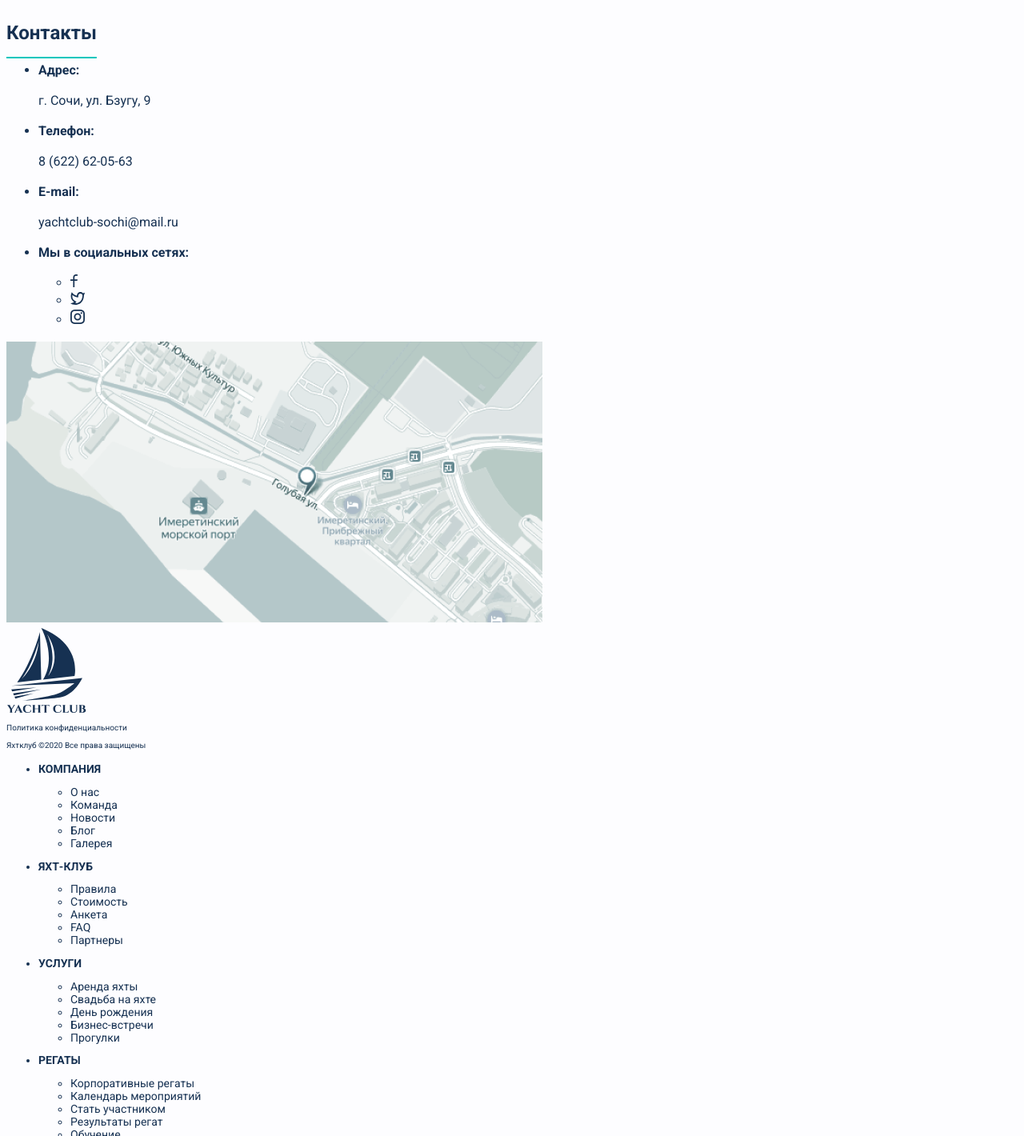
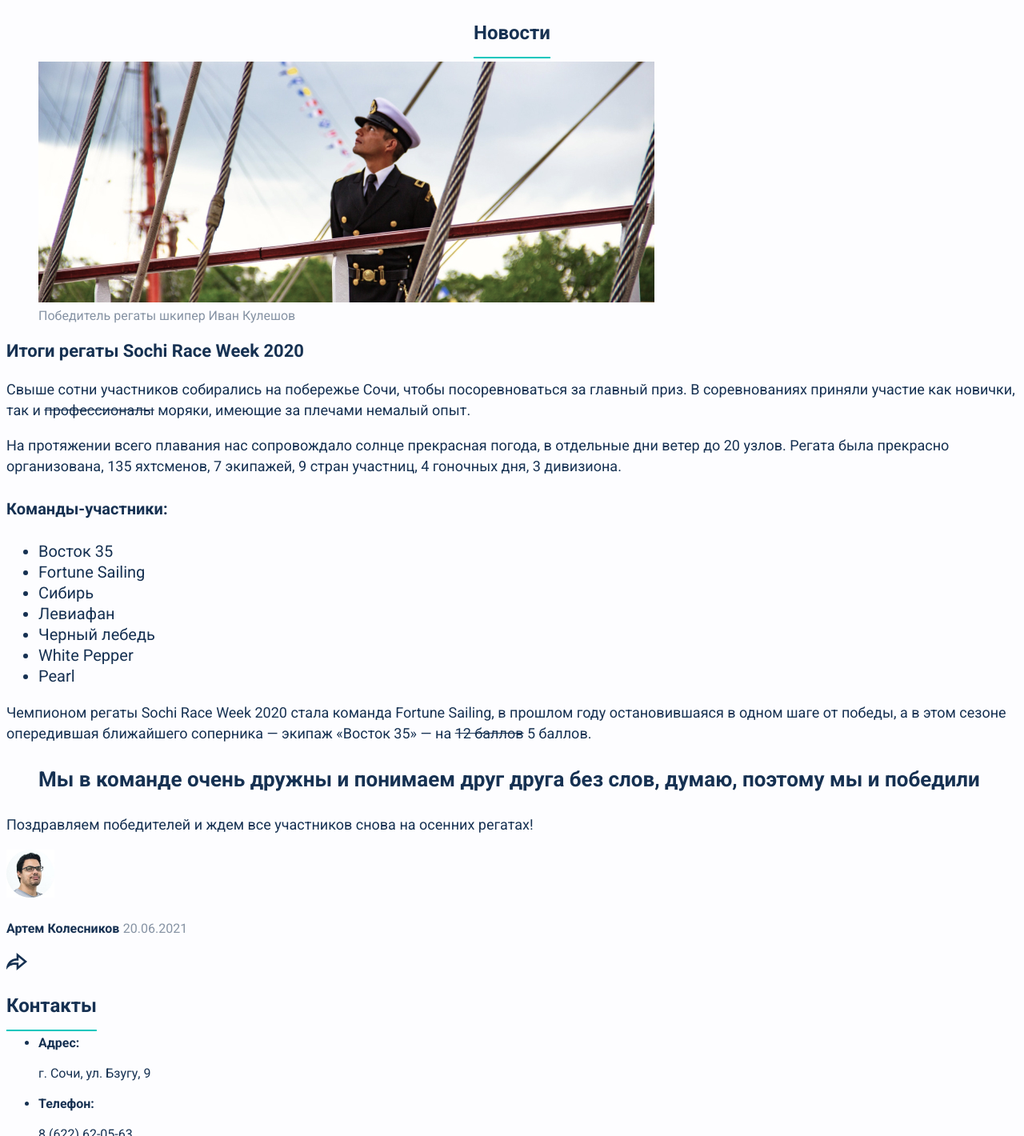
Before and after one commit to skinsprogram/htmlacademy-solutions, a plain HTML site: page sail-club/index.html in a window 1280 px wide. Shown: the part 1754-3174 px from the top of the page at 80% size. Drawn offline with Linux system fonts and the light colour scheme.

Commit message:
updated the files
added a news block

```diff
--- a/sail-club/css/style.css
+++ b/sail-club/css/style.css
@@ -36,6 +36,67 @@ body {
     font-size: 14px;
     line-height: 18px;
     text-transform: uppercase;
+}
+
+.news h2 {
+    font-size: 24px;
+    line-height: 34px;
+    text-align: center;
+    text-decoration: underline;
+    text-decoration-color: #00C6BD;
+    text-decoration-thickness: 2px;
+    text-underline-offset: 15px;
+    text-underline-position: under;
+}
+
+.post-img figcaption {
+    font-size: 16px;
+    line-height: 19px;
+    color: #8693A4;
+}
+
+.post h3 {
+    font-size: 22px;
+    line-height: 26px;
+}
+
+.post p {
+    font-size: 18px;
+    line-height: 26px;
+}
+
+.post h4 {
+    font-size: 20px;
+    line-height: 26px;
+}
+
+.post ul {
+    font-size: 20px;
+    line-height: 26px;
+}
+
+.post ins {
+    text-decoration: none;
+}
+
+.post blockquote {
+    font-size: 26px;
+    line-height: 36px;
+    font-weight: bold;
+}
+
+.post-meta a {
+    color: #163152;
+    font-size: 16px;
+    line-height: 19px;
+    text-decoration: none;
+    font-weight: bold;
+}
+
+.post-meta time {
+    color: #8693A4;
+    font-size: 16px;
+    line-height: 19px;
 }
 
 .contacts h2 {
--- a/sail-club/index.html
+++ b/sail-club/index.html
@@ -41,6 +41,39 @@
             <p class="blog-article-description">Подарите детям настоящее приключение! День с морскими пиратами на корабле – это лучшая команда, веселые аниматоры, игры, соревнования, работа в команде и, конечно, море!</p>
             <img class="blog-article-img" src="img/blog-photo-2.jpg" width="600px" height="252px" alt="Дети и взрослые на яхте">
         </article>
+        <section class="news">
+            <h2>Новости</h2>
+            <article class="post">
+                <figure class="post-img">
+                    <img src="img/news-photo.jpg" width="770px" height="301px" alt="Человек в форме моряка на морском судне">
+                    <figcaption>Победитель регаты шкипер Иван Кулешов</figcaption>
+                </figure>
+                <h3>Итоги регаты Sochi Race Week 2020</h3>
+                <p>Свыше сотни участников собирались на побережье Сочи, чтобы посоревноваться за главный приз. В соревнованиях приняли участие как новички, так и <del>профессионалы</del> <ins>моряки</ins>, имеющие за плечами немалый опыт.</p>
+                <p>На протяжении всего плавания нас сопровождало солнце прекрасная погода, в отдельные дни ветер до 20 узлов. Регата была прекрасно организована, 135 яхтсменов, 7 экипажей, 9 стран участниц, 4 гоночных дня, 3 дивизиона.</p>
+                <h4>Команды-участники:</h4>
+                <ul>
+                    <li>Восток 35</li>
+                    <li>Fortune Sailing</li>
+                    <li>Сибирь</li>
+                    <li>Левиафан</li>
+                    <li>Черный лебедь</li>
+                    <li>White Pepper</li>
+                    <li>Pearl</li>
+                </ul>
+                <p>Чемпионом регаты Sochi Race Week 2020 стала команда Fortune Sailing, в прошлом году остановившаяся в одном шаге от победы, а в этом сезоне опередившая ближайшего соперника — экипаж «Восток 35» — на <del>12 баллов</del> <ins>5 баллов</ins>.</p>
+                <blockquote>Мы в команде очень дружны и понимаем друг друга без слов, думаю, поэтому мы и победили</blockquote>
+                <p>Поздравляем победителей и ждем все участников снова на осенних регатах!</p>
+                <footer class="post-footer">
+                    <img class="post-author-img" src="img/author.jpg" width="60px" height="60px" alt="Артем Колесников">
+                    <p class="post-meta">
+                        <a href="#">Артем Колесников</a>
+                        <time datetime="2021-06-20">20.06.2021</time>
+                    </p>
+                        <a class="post-share" href="#"><img src="img/share.svg" width="26px" height="22px" alt="Поделиться"></a>
+                </footer>
+            </article>
+        </section>
         <section class="contacts">
             <h2>Контакты</h2>
             <ul class="contact-items">
```
Also changed, not shown: sail-club/img/author.jpg (added), sail-club/img/news-photo.jpg (added), sail-club/img/share.svg (added).
